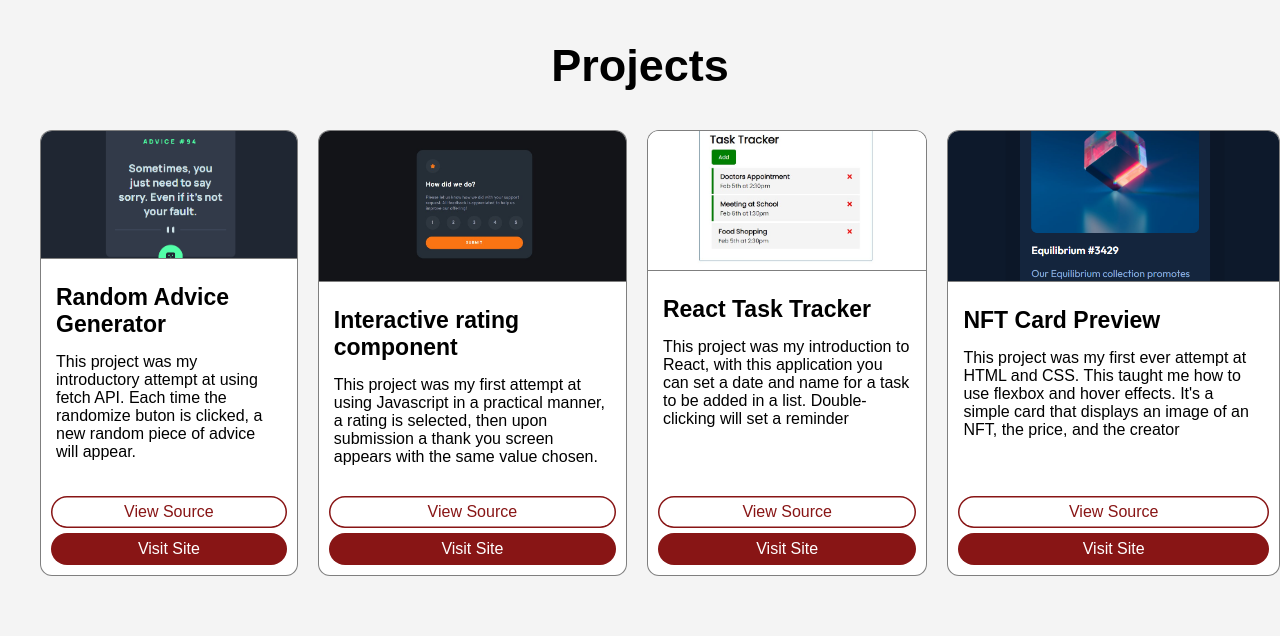
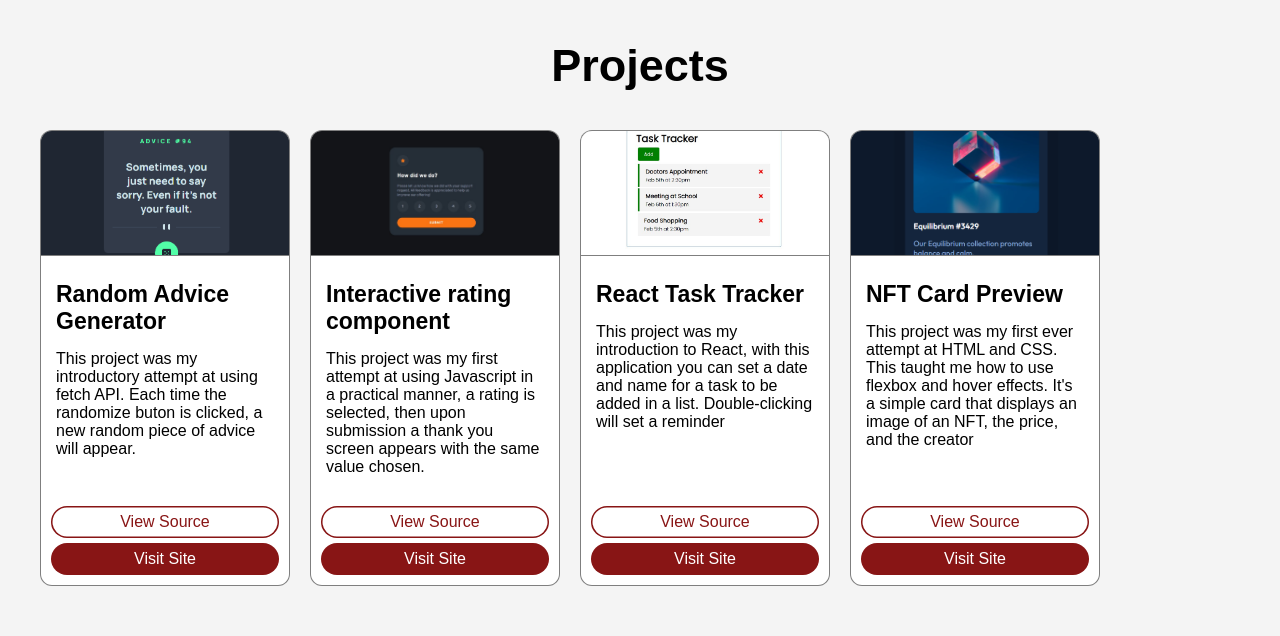
Before and after one commit to RodrJavi/my-website, a Next.js app: page / in a window 1280 px wide. Shown: the part 1000-1636 px from the top of the page. Built offline with nearby package versions, Linux system fonts and the light colour scheme.

Commit message:
More card fixes

```diff
--- a/styles/globals.css
+++ b/styles/globals.css
@@ -508,9 +508,9 @@ h3 {
     gap: 20px;
   }
 
-
   .card {
-    min-width: 250px;
+    width: 250px;
+    min-width: 230px;
   }
 
   .card-body {
```
